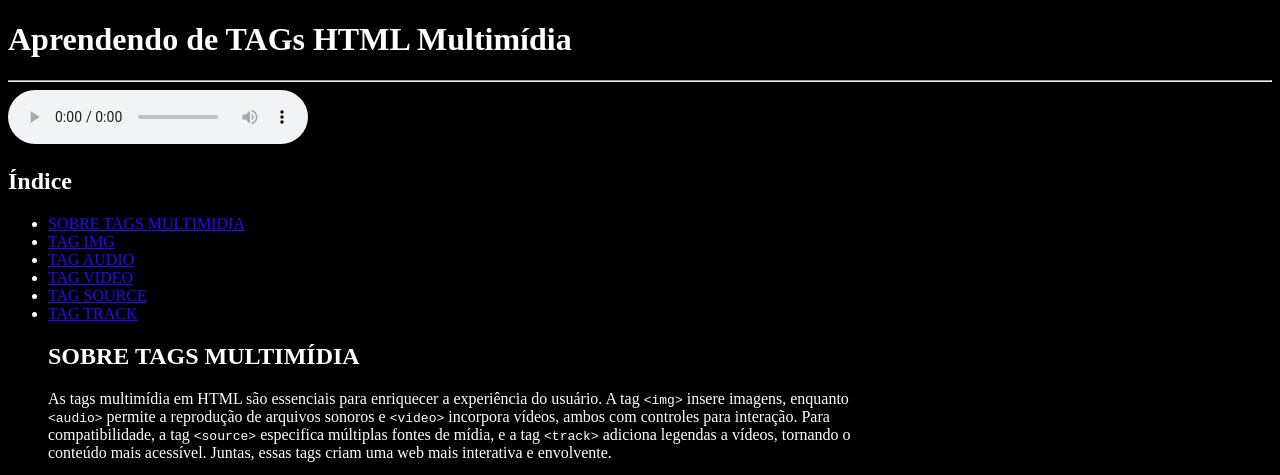
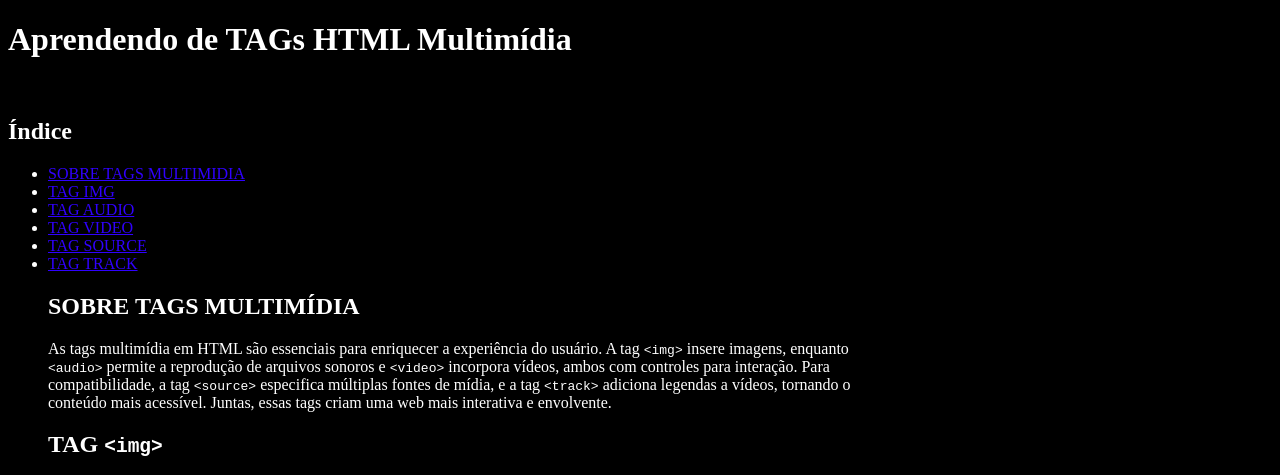
Before and after one commit to Marcosvfnascimento/Projeto-HTML-DIO, a plain HTML site: page projeto DIO HTML/index.html in a window 1280 px wide. Shown: the top 475 px of the page. Drawn offline with Linux system fonts and the light colour scheme.

Commit message:
index.html

```diff
--- a/projeto DIO HTML/index.html
+++ b/projeto DIO HTML/index.html
@@ -9,11 +9,8 @@
 <body>
 
     <h1 id="inicio">Aprendendo de TAGs HTML Multimídia</h1>
-    <hr>
-    <audio   controls loop>
-        <source src="audio_fundo.mp4">
-        seu navegador nao suporta esse audio
-    </audio>
+
+    <br>
     <h2>Índice</h2>
     <ul>
         <li><a href="#about">SOBRE TAGS MULTIMIDIA</a></li>
```
